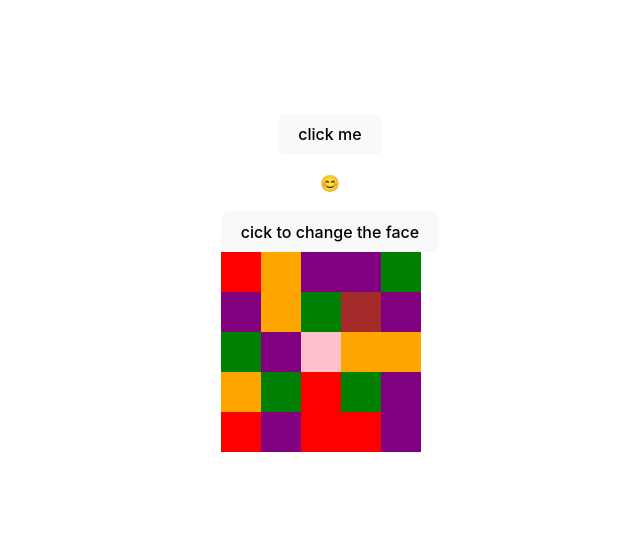
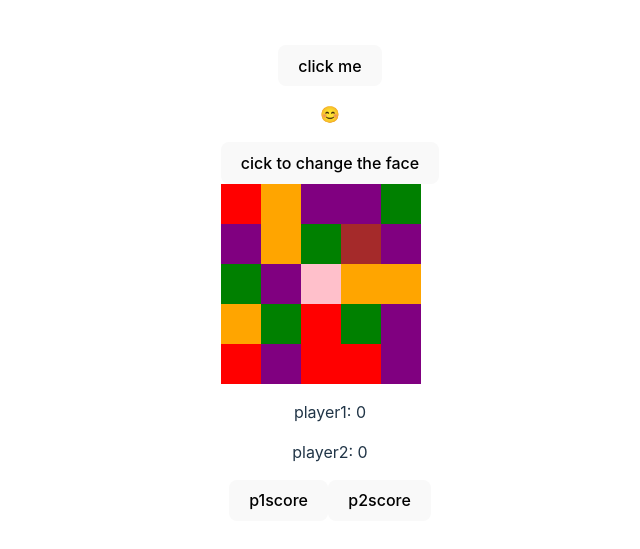
Before and after one commit to Anicodebekeh/React-Basis, a React (Vite) app in the folder vite-project/: page / in a window 1280 px wide. Shown: the part 117-666 px from the top of the page, without its empty margins (310-950 px from the left). Built offline with nearby package versions, Linux system fonts and the light colour scheme.

Commit message:
usestate with objects

```diff
--- a/vite-project/src/App.jsx
+++ b/vite-project/src/App.jsx
@@ -6,6 +6,7 @@ import Button from './Buttons'
 import Toggler from './Toggler'
 import Box from './Box'
 import MultipleBox from './MultipleBox'
+import Player from './Players'
 
 
 const items =[
@@ -29,8 +30,7 @@ function App() {
      <Button button="click me" message="hey how are you today"/>
      <Toggler/>
      <MultipleBox color={colors} nums={25}/>
-
-
+     <Player/>
   </div>
   )
 }
--- /dev/null
+++ b/vite-project/src/Players.jsx
@@ -0,0 +1,22 @@
+import { useState } from "react"
+
+export default function Player(){
+    const [score, setScore]= useState({p1score:0, p2score:0})
+
+    const incrementScore =()=>{
+        const newScore={...score, p1score:score.p1score+=1}
+        setScore(newScore)
+    }
+
+    return(
+        <div>
+            <p> player1: {score.p1score}</p>
+            <p> player2: {score.p2score}</p>
+            <button onClick={incrementScore}>p1score</button>
+            <button>p2score</button>
+
+        </div>
+    )
+}
+
+// , p2score: score.p2score+=2
```
Also changed, not shown: vite-project/src/MultipleBox.jsx (+9 -1 lines).
